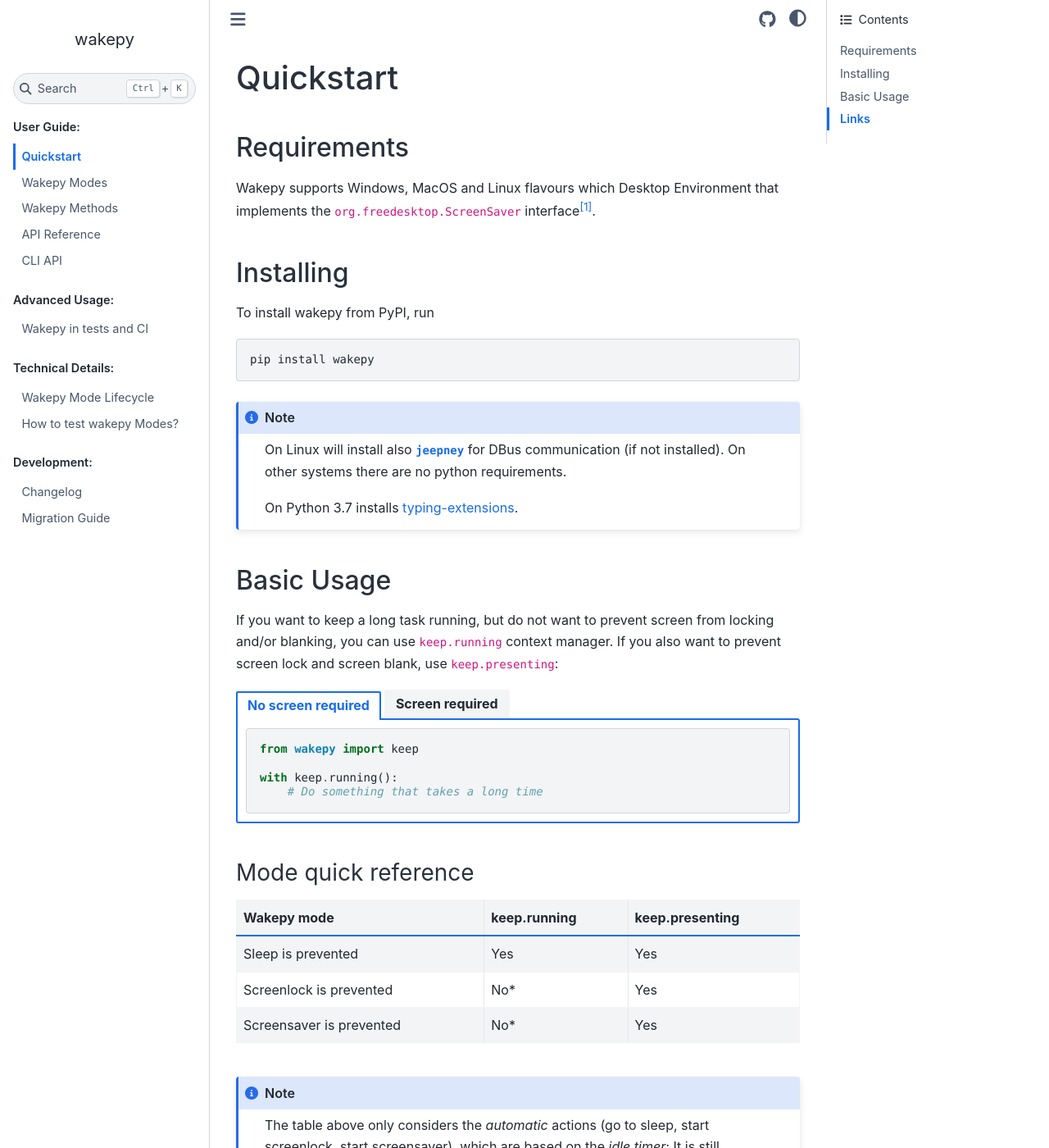
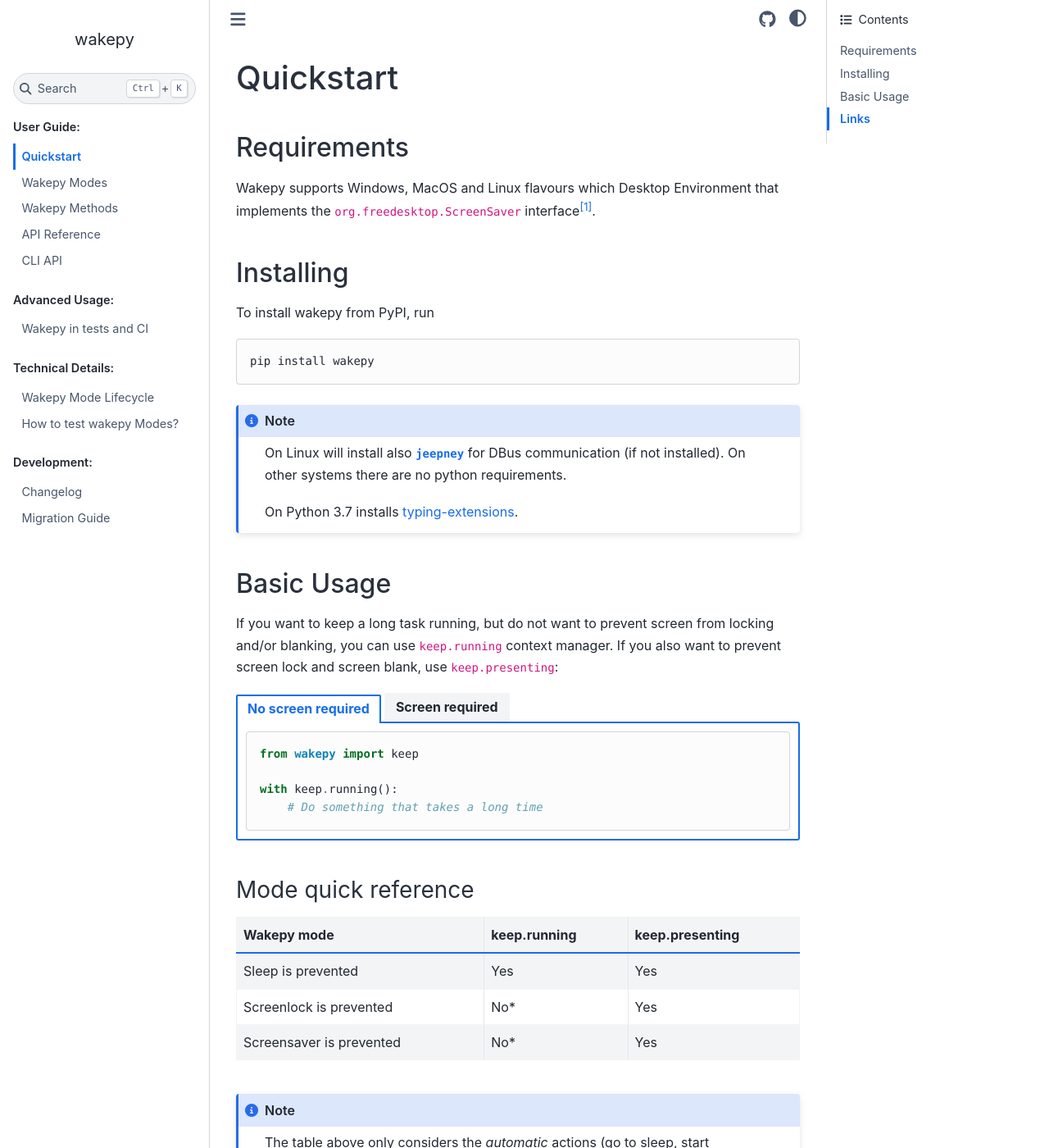
Before and after one commit to fohrloop/wakepy, a Sphinx documentation site: the page built from docs/source/index.md, in a window 1280 px wide and 1400 px high. Shown: the whole window at 82% size. Built offline with Sphinx 7.4.7 and the Sphinx Book theme 1.1.4, drawn with Linux system fonts in a browser that asks for light colours; the version number could not be read and is left out.

Commit message:
make code blocks look nicer
* lighter background for code blocks in light theme
* browner border for code blocks in dark theme (was bluish)

```diff
--- a/docs/source/_static/wakepy-docs.css
+++ b/docs/source/_static/wakepy-docs.css
@@ -7,6 +7,8 @@
     --wakepy-color-contents-bg: #f9f9fb;
     --wakepy-color-contents-border: #eff0f0;
     --wakepy-color-inline-code: #d1157f;
+    --wakepy-color-code-block-bg: #fcfcfd;
+    --wakepy-color-code-block-border: #d1d5da;
 }
 
 
@@ -15,6 +17,8 @@
     --wakepy-color-contents-bg: #191825;
     --wakepy-color-contents-border: #293342;
     --wakepy-color-inline-code:#f35eaa;
+    --wakepy-color-code-block-bg: #272822;
+    --wakepy-color-code-block-border: #3c3d2e;
 }
 
 nav.contents  {
@@ -58,3 +62,12 @@
     padding: 0 !important;
     border: 0 !important;
 }
+
+
+/* code blocks */
+div.highlight > pre {
+    background-color: var(--wakepy-color-code-block-bg) !important;
+    border-color: var(--wakepy-color-code-block-border) !important;
+    /* Add bit more air to the code blocks */
+    line-height: 155% !important;
+}
```
